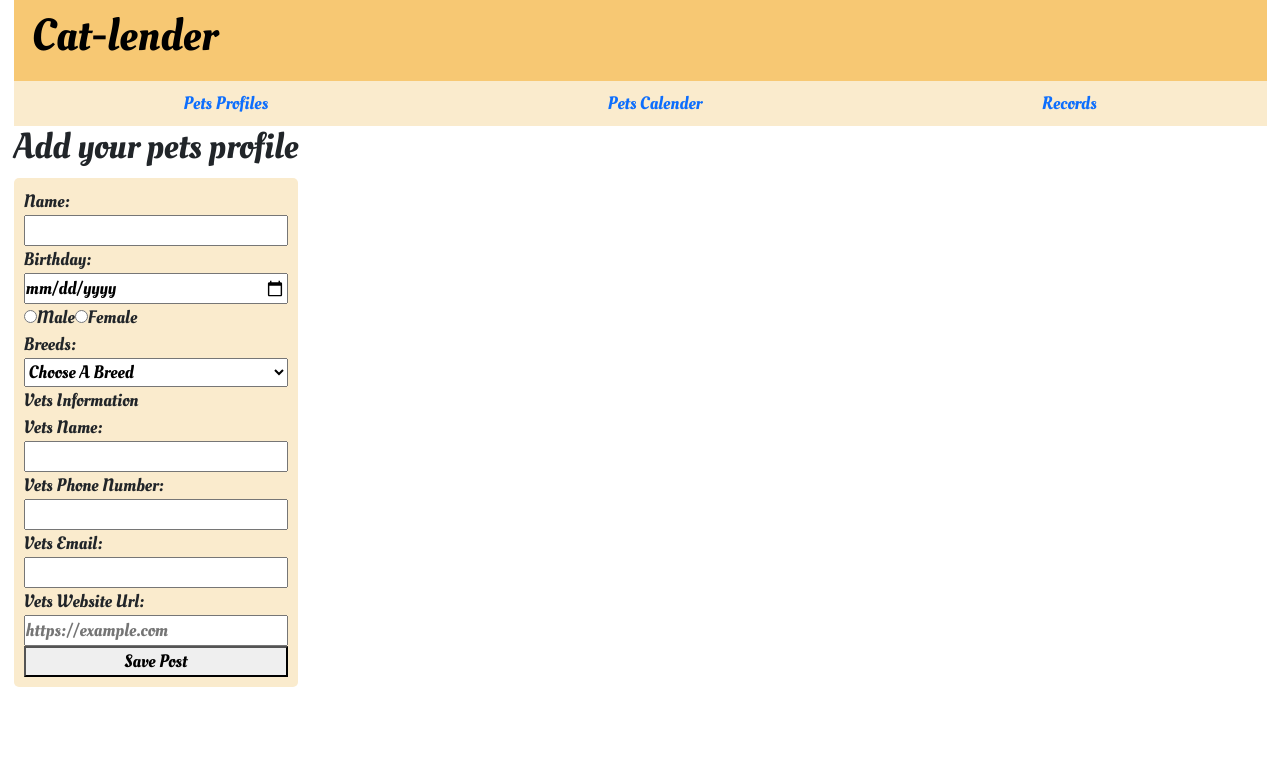
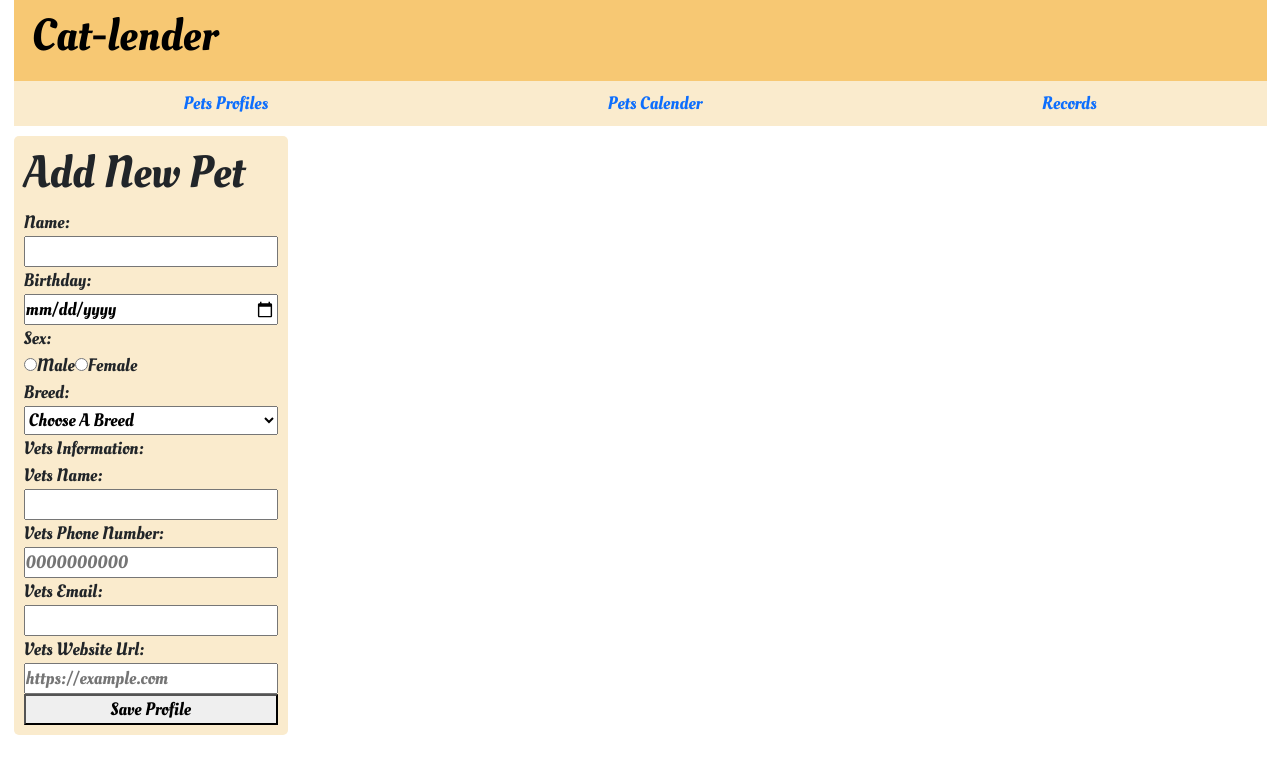
Before and after one commit to WenyiSun520/Cat-lender2.0, a React (Create React App) app: page /addPetForm in a window 1280 px wide. Shown: the top 774 px of the page. Built offline with nearby package versions, Linux system fonts and the light colour scheme.

Commit message:
fully transform forms to formik with yup validation, add delete profile

```diff
--- a/package.json
+++ b/package.json
@@ -16,7 +16,8 @@
     "react-router-dom": "^6.7.0",
     "react-scripts": "5.0.1",
     "web-vitals": "^2.1.4",
-    "yup": "^0.32.11"
+    "yup": "^0.32.11",
+    "yup-phone": "^1.3.2"
   },
   "scripts": {
     "start": "react-scripts start",
--- a/src/features/petProfile/AddPetForm.js
+++ b/src/features/petProfile/AddPetForm.js
@@ -1,143 +1,138 @@
-import React, { useState } from "react";
+import React from "react";
 import { breedsList } from "../../data/breed";
 import { useDispatch } from "react-redux";
 import { useNavigate } from "react-router-dom";
 import { petProfileAdded } from "./petProfileSlice";
+import { Formik, Form, Field } from "formik";
+import * as Yup from "yup";
+import {
+  MyTextInput,
+  MyOtherInput,
+  MySelection,
+} from "../../formik/formikComponents";
+
+const phoneRegExp =
+  /^((\\+[1-9]{1,4}[ \\-]*)|(\\([0-9]{2,3}\\)[ \\-]*)|([0-9]{2,4})[ \\-]*)*?[0-9]{3,4}?[ \\-]*[0-9]{3,4}?$/;
 
 export const AddPetForm = () => {
-  const [breedlist, setBreedlist] = useState([]);
-  const [petname, setPetname] = useState("");
-  const [bday, setBday] = useState("");
-  const [sex, setSex] = useState("");
-  const [vetsInfo, setVetsInfo] = useState({
+  const dispatch = useDispatch();
+  const navigate = useNavigate();
+  const renderBreedsList = breedsList.map((breed) => (
+    <option key={breed} value={breed}>
+      {breed}
+    </option>
+  ));
+  return (
+    <section className="addpet-section">
+      <Formik
+        initialValues={{
+          petname: "",
+          bday: "",
+          sex: "",
+          breed: "",
+          vetsInfo: {
             vetsName: "",
             vetsPhone: "",
             vetsEmail: "",
             vetsUrl: "",
-  });
-  const [breed, setBreed] = useState("Domestic Shorthair");
-  const dispatch = useDispatch();
-  const navigate = useNavigate();
-  const renderBreedsList = () => {
-    let breedsOption = breedsList.map((breed) => (
-      <option key={breed} value={breed}>
-        {breed}
-      </option>
-    ));
-    setBreedlist(breedsOption);
-  };
-
-  const onPetnameChanged = (e) => setPetname(e.target.value);
-  const onBdayChanged = (e) => setBday(e.target.value);
-  const onBreedChanged = (e) => setBreed(e.target.value);
-  const onSexChanged = (e) => setSex(e.target.value);
-  const onVetsNameChanged = (e) =>
-    setVetsInfo({ ...vetsInfo, vetsName: e.target.value });
-  const onVetsPhoneChanged = (e) =>
-    setVetsInfo({ ...vetsInfo, vetsPhone: e.target.value });
-
-  const onVetsEmailChanged = (e) =>
-    setVetsInfo({ ...vetsInfo, vetsEmail: e.target.value });
-
-  const onVetsUrlChanged = (e) =>
-    setVetsInfo({ ...vetsInfo, vetsUrl: e.target.value });
-
-  const onSavePetProfileClicked = () => {
-    if (petname && bday && sex && breed) {
-      // console.log("im in onSavePetProileClicked")
-      dispatch(petProfileAdded(petname, bday, sex, breed, vetsInfo));
-      setPetname("");
-      setBday("");
-      setBreed("");
-      setSex("");
-      setVetsInfo("");
-    }
+          },
+        }}
+        validationSchema={Yup.object({
+          petname: Yup.string()
+            .max(20, "Pet name must be 20 characters or less")
+            .required("Required"),
+          bday: Yup.date()
+            .min(new Date("1970-01-01"), "Pet birday can't go below 1970")
+            .max(new Date(), "Pet birthday can't go over current date")
+            .required("Required"),
+          breed: Yup.string()
+            .oneOf(breedsList, "Invalid Pet Type")
+            .required("Required"),
+          vetsInfo: Yup.object({
+            vetsName: Yup.string().max(
+              30,
+              "Pet name must be 30 characters or less"
+            ),
+            vetsPhone: Yup.string().matches(
+              phoneRegExp,
+              "invalid phone number"
+            ),
+            vetsEmail: Yup.string().email("invalid email"),
+            vetsUrl: Yup.string().url("Invalid url syntax"),
+          }),
+        })}
+        onSubmit={(values) => {
+          dispatch(
+            petProfileAdded(
+              values.petname,
+              values.bday,
+              values.sex,
+              values.breed,
+              values.vetsInfo
+            )
+          );
           navigate("/");
-  };
-
-  return (
-    <section className="addpet-section">
-      <h2>Add your pets profile</h2>
-      <form className="addPetForm">
-        <label htmlFor="petname">Name:</label>
-        <input
-          type="text"
-          id="petname"
-          name="petname"
-          value={petname}
-          onChange={onPetnameChanged}
-        />
-        <label htmlFor="bday">Birthday:</label>
-        <input
+        }}
+      >
+        {(formik) => (
+          <Form className="addPetForm" onSubmit={formik.handleSubmit}>
+            <h1>Add New Pet</h1>
+            <MyTextInput label="Name" name="petname" />
+            <MyOtherInput
+              label="Birthday"
+              name="bday"
               type="date"
               min="1970-01-01"
               max={new Date().toISOString().substring(0, 10)}
-          id="bday"
-          name="bday"
-          value={bday}
-          onChange={onBdayChanged}
+            ></MyOtherInput>
+            <label>Sex: </label>
+            <div className="petSex-radio">
+              <label>
+                <Field type="radio" id="Male" name="sex" value="Male" />
+                Male
+              </label>
+              <label>
+                <Field type="radio" id="female" name="sex" value="Female" />
+                Female
+              </label>
+            </div>
+            <MySelection label="Breed" name="breed">
+              <option value="">Choose A Breed</option>
+              {renderBreedsList}
+            </MySelection>
+            <label>Vets Information: </label>
+            <MyTextInput
+              label="Vets Name"
+              id="vetsName"
+              name="vetsInfo.vetsName"
             />
-
-        <div onChange={onSexChanged}>
-          <input type="radio" id="male" name="sex" value="Male" />
-          <label htmlFor="male">Male</label>
-          <input type="radio" id="female" name="sex" value="Female" />
-          <label htmlFor="female">Female</label>
-        </div>
-
-        <label htmlFor="breeds">Breeds:</label>
-        <select
-          name="breeds"
-          id="breeds"
-          value={breed}
-          onClick={renderBreedsList}
-          onChange={onBreedChanged}
-        >
-          <option value="">Choose A Breed</option>
-          {breedlist}
-        </select>
-
-        <label>Vets Information</label>
-        <label htmlFor="vetsName">Vets Name:</label>
-        <input
-          type="text"
-          id="vetsName"
-          name="vetsName"
-          value={vetsInfo.vetsName}
-          onChange={onVetsNameChanged}
+            <MyOtherInput
+              label="Vets Phone Number"
+              id="vetsPhone"
+              name="vetsInfo.vetsPhone"
+              type="tel"
+              placeholder="0000000000"
             />
-        <label htmlFor="vetsPhone">Vets Phone Number:</label>
-        <input
-          type="tel"
-          id="vetsPhone"
-          name="vetsPhone"
-          value={vetsInfo.vetsPhone}
-          onChange={onVetsPhoneChanged}
+            <MyOtherInput
+              label="Vets Email"
+              id="vetsEmail"
+              name="vetsInfo.vetsEmail"
+              type="email"
             />
-        <label htmlFor="vetsEmail">Vets Email:</label>
-        <input
-          type="email"
-          id="vetsEmail"
-          name="vetsEmail"
-          value={vetsInfo.vetsEmail}
-          onChange={onVetsEmailChanged}
-        />
-
-        <label htmlFor="vetsUrl">Vets Website Url:</label>
-        <input
+            <MyOtherInput
+              label="Vets Website Url"
+              id="vetsUrl"
+              name="vetsInfo.vetsUrl"
               type="url"
-          id="vetsUrl"
-          name="vetsUrl"
               placeholder="https://example.com"
               pattern="https://.*"
-          value={vetsInfo.vetsAddress}
-          onChange={onVetsUrlChanged}
             />
-
-        <button type="button" onClick={onSavePetProfileClicked}>
-          Save Post
+            <button type="submit" className="petProfileSubmitBtn">
+              Save Profile
             </button>
-      </form>
+          </Form>
+        )}
+      </Formik>
     </section>
   );
 };
--- a/src/features/petProfile/EditPetForm.js
+++ b/src/features/petProfile/EditPetForm.js
@@ -1,9 +1,19 @@
-import React, { useState } from "react";
+import React from "react";
+import { Formik, Form, Field } from "formik";
+import * as Yup from "yup";
+import {
+  MyTextInput,
+  MyOtherInput,
+  MySelection,
+} from "../../formik/formikComponents";
 import { breedsList } from "../../data/breed";
 import { useSelector, useDispatch } from "react-redux";
 import { useNavigate, useParams } from "react-router-dom";
 import { petProfileUpdated } from "./petProfileSlice";
 import { petEventNameUpdated } from "../petEvents/petEventsSlice";
+
+const phoneRegExp =
+  /^((\\+[1-9]{1,4}[ \\-]*)|(\\([0-9]{2,3}\\)[ \\-]*)|([0-9]{2,4})[ \\-]*)*?[0-9]{3,4}?[ \\-]*[0-9]{3,4}?$/;
 
 export const EditPetForm = () => {
   const urlParams = useParams();
@@ -11,93 +21,135 @@ export const EditPetForm = () => {
   const singleProfile = useSelector((state) =>
     state.petsProfile.find((profile) => profile.id === profileId)
   );
-  const [breedlist, setBreedlist] = useState([]);
-  const [petname, setPetname] = useState(singleProfile.name);
-  const [bday, setBday] = useState(singleProfile.bday);
-  const [sex, setSex] = useState(singleProfile.sex);
-  const [breed, setBreed] = useState(singleProfile.breed);
   const dispatch = useDispatch();
   const navigate = useNavigate();
-
-  const renderBreedsList = () => {
-    let breedsOption = breedsList.map((breed) => (
+  const renderBreedsList = breedsList.map((breed) => (
     <option key={breed} value={breed}>
       {breed}
     </option>
   ));
-    setBreedlist(breedsOption);
-  };
-
-  const onPetnameChanged = (e) => setPetname(e.target.value);
-  const onBdayChanged = (e) => setBday(e.target.value);
-  const onBreedChanged = (e) => setBreed(e.target.value);
-  const onSexChanged = (e) => setSex(e.target.value);
-
-
-  const onUpdatePetProfileClicked = () => {
-    // console.log("im in onSavePetProileClicked")
+  return (
+    <section className="addpet-section">
+      <Formik
+        initialValues={{
+          name: singleProfile.name,
+          bday: singleProfile.bday,
+          sex: singleProfile.sex,
+          breed: singleProfile.breed,
+          vetsInfo: {
+            vetsName: singleProfile.vetsInfo.vetsName,
+            vetsPhone: singleProfile.vetsInfo.vetsPhone,
+            vetsEmail: singleProfile.vetsInfo.vetsEmail,
+            vetsUrl: singleProfile.vetsInfo.vetsUrl,
+          },
+        }}
+        validationSchema={Yup.object({
+          name: Yup.string()
+            .max(20, "Pet name must be 20 characters or less")
+            .required("Required"),
+          bday: Yup.date()
+            .min(new Date("1970-01-01"), "Pet birday can't go below 1970")
+            .max(new Date(), "Pet birthday can't go over current date")
+            .required("Required"),
+          breed: Yup.string()
+            .oneOf(breedsList, "Invalid Pet Type")
+            .required("Required"),
+          vetsInfo: Yup.object({
+            vetsName: Yup.string().max(
+              30,
+              "Pet name must be 30 characters or less"
+            ),
+            vetsPhone: Yup.string().matches(
+              phoneRegExp,
+              "invalid phone number"
+            ),
+            vetsEmail: Yup.string().email("invalid email"),
+            vetsUrl: Yup.string().url("Invalid url syntax"),
+          }),
+        })}
+        onSubmit={(values) => {
           // if user change the pets name, the event relevant to the pets also need to update the pet name
-    if(singleProfile.name !== petname){
-      console.log("name changed")
+          if (singleProfile.name !== values.petname) {
             dispatch(
               petEventNameUpdated({
-        updatedName: petname,
+                updatedName: values.name,
                 originalName: singleProfile.name,
               })
             );
+          }
+          dispatch(
+            petProfileUpdated({
+              id: profileId,
+              name: values.name,
+              bday:values.bday,
+              sex:values.sex,
+              breed:values.breed,
+              vetsInfo: values.vetsInfo
+            })
+          );
 
-    }
-    dispatch(petProfileUpdated({ id: profileId, name:petname, bday, sex, breed }));
           navigate(`/profiles/${profileId}`);
-  };
-
-  return (
-    <section className="addpet-section">
+        }}
+      >
+        {(formik) => (
+          <Form className="editPetForm" onSubmit={formik.handleSubmit}>
             <h2>Edit your pets profile</h2>
-      <form className="editPetForm">
-        <label htmlFor="petname">Name:</label>
-        <input
-          type="text"
-          id="petname"
-          name="petname"
-          placeholder={petname}
-          value={petname}
-          onChange={onPetnameChanged}
+            <MyTextInput label="Name" name="name" />
+            <MyOtherInput
+              label="Birthday"
+              name="bday"
+              type="date"
+              min="1970-01-01"
+              max={new Date().toISOString().substring(0, 10)}
+            ></MyOtherInput>
+            <label>Sex: </label>
+            <div className="petSex-radio">
+              <label>
+                <Field type="radio" id="Male" name="sex" value="Male" />
+                Male
+              </label>
+              <label>
+                <Field type="radio" id="female" name="sex" value="Female" />
+                Female
+              </label>
+            </div>
+            <MySelection label="Breed" name="breed">
+              <option value="">Choose A Breed</option>
+              {renderBreedsList}
+            </MySelection>
+            <label>Vets Information: </label>
+            <MyTextInput
+              label="Vets Name"
+              id="vetsName"
+              name="vetsInfo.vetsName"
             />
-        <label htmlFor="bday">Birthday:</label>
-        <input
-          type="date"
-          id="bday"
-          name="bday"
-          placeholder={bday}
-          value={bday}
-          onChange={onBdayChanged}
+            <MyOtherInput
+              label="Vets Phone Number"
+              id="vetsPhone"
+              name="vetsInfo.vetsPhone"
+              type="tel"
+              placeholder="0000000000"
             />
-
-        <div onChange={onSexChanged}>
-          <input type="radio" id="male" name="sex" value="Male" />
-          <label htmlFor="male">Male</label>
-          <input type="radio" id="female" name="sex" value="Female" />
-          <label htmlFor="female">Female</label>
-        </div>
-
-        <label htmlFor="breeds">Breeds:</label>
-        <select
-          name="breeds"
-          id="breeds"
-          value={breed}
-          placeholder={breed}
-          onClick={renderBreedsList}
-          onChange={onBreedChanged}
-        >
-          <option value="">Choose A Breed</option>
-          {breedlist}
-        </select>
-
-        <button type="button" onClick={onUpdatePetProfileClicked}>
-          Update Post
+            <MyOtherInput
+              label="Vets Email"
+              id="vetsEmail"
+              name="vetsInfo.vetsEmail"
+              type="email"
+            />
+            <MyOtherInput
+              label="Vets Website Url"
+              id="vetsUrl"
+              name="vetsInfo.vetsUrl"
+              type="url"
+              placeholder="https://example.com"
+              pattern="https://.*"
+            />
+            <button type="submit" className="petProfileSubmitBtn">
+              Update Profile
             </button>
-      </form>
+          </Form>
+        )}
+      </Formik>
     </section>
   );
 };
--- a/src/features/petProfile/petProfileSlice.js
+++ b/src/features/petProfile/petProfileSlice.js
@@ -38,7 +38,7 @@ const petProfileSlice = createSlice({
         state.push(action.payload);
       },
       //prepare callback function to generate random value
-      prepare(name, bday, sex, breed,vetsInfo) {
+      prepare(name, bday, sex, breed, vetsInfo) {
         return {
           payload: {
             id: nanoid(),
@@ -46,22 +46,33 @@ const petProfileSlice = createSlice({
             bday,
             sex,
             breed,
-            vetsInfo
+            vetsInfo,
           },
         };
       },
     },
     petProfileUpdated(state, action) {
-    const { id,name, bday, sex, breed } = action.payload;
-    const updatedProfile = state.find(profile =>profile.id ===id);
-    if(updatedProfile){
+      const { id, name, bday, sex, breed, vetsInfo } = action.payload;
+      const updatedProfile = state.find((profile) => profile.id === id);
+      if (updatedProfile) {
         updatedProfile.name = name;
         updatedProfile.bday = bday;
         updatedProfile.sex = sex;
         updatedProfile.breed = breed;
+        updatedProfile.vetsInfo = vetsInfo;
       }
     },
+    petProfileDeleted(state, action) {
+      const profileId = action.payload.profileId;
+      for (let i = 0; i < state.length; i++) {
+        if (state[i].id === profileId) {
+          state.splice(i, 1);
+          break;
         }
+      }
+    },
+  },
 });
-export const { petProfileAdded, petProfileUpdated } = petProfileSlice.actions;
+export const { petProfileAdded, petProfileUpdated, petProfileDeleted } =
+  petProfileSlice.actions;
 export default petProfileSlice.reducer;
--- /dev/null
+++ b/src/formik/formikComponents.js
@@ -0,0 +1,54 @@
+import React from "react";
+import {useField} from "formik";
+
+
+export const MyTextInput = ({ label, ...props }) => {
+  const [field, meta] = useField(props);
+  return (
+    <>
+      <label htmlFor={props.id || props.name}>{label + ": "}</label>
+      <input className="text-Input" {...field} {...props} />
+      {meta.touched && meta.error ? (
+        <div className="formikErrorMsg">{meta.error}</div>
+      ) : null}
+    </>
+  );
+};
+
+export const MyOtherInput = ({ label, type, ...props }) => {
+  const [field, meta] = useField(props);
+  return (
+    <>
+      <label htmlFor={props.id || props.name}>{label + ": "}</label>
+      <input className="dropdown" type={type} {...field} {...props} />
+      {meta.touched && meta.error ? (
+        <div className="formikErrorMsg">{meta.error}</div>
+      ) : null}
+    </>
+  );
+};
+
+export const MySelection = ({ label, ...props }) => {
+  const [field, meta] = useField(props);
+  return (
+    <>
+      <label htmlFor={props.id || props.name}>{label + ": "}</label>
+      <select className="dropdown" {...field} {...props}></select>
+      {meta.touched && meta.error ? (
+        <div className="formikErrorMsg">{meta.error}</div>
+      ) : null}
+    </>
+  );
+};
+export const MyTextArea = ({ label, ...props }) => {
+  const [field, meta] = useField(props);
+  return (
+    <>
+      <label htmlFor={props.id || props.name}>{label + ": "}</label>
+      <textarea className="text-Input" {...field} {...props}></textarea>
+      {meta.touched && meta.error ? (
+        <div className="formikErrorMsg">{meta.error}</div>
+      ) : null}
+    </>
+  );
+};
--- a/src/index.css
+++ b/src/index.css
@@ -112,15 +112,21 @@ nav section h1 {
 .addPetForm, .addEventsForm, .editPetForm {
   display: flex;
   flex-direction: column;
+  justify-content: center;
   min-width: max-content;
   padding: 10px;
   background-color: #faebcd;
   border-radius: 5px;
+  margin-top: 10px;
+}
+
+.formikErrorMsg {
+  color:red
 }
 
 
 .addEventsForm {
-  max-width:max-content;
+  max-width: max-content;
 }
 
 .addEventsForm, .editPetForm {
@@ -239,6 +245,7 @@ nav section h1 {
   border-radius: 10px;
   margin-top: 20px;
   padding: 5px;
+  width:inherit;
 }
 
 .profile .img-profile {
```
Also changed, not shown: src/features/petEvents/EditEventForm.js (+49 -56 lines), src/features/petEvents/addEventForm.js (+8 -53 lines), src/features/petProfile/SingleProfilePage.js (+23 -5 lines), 2 other files (tests, documents, lock files or other folders). Lines whose indentation alone changed are shown as unchanged.
